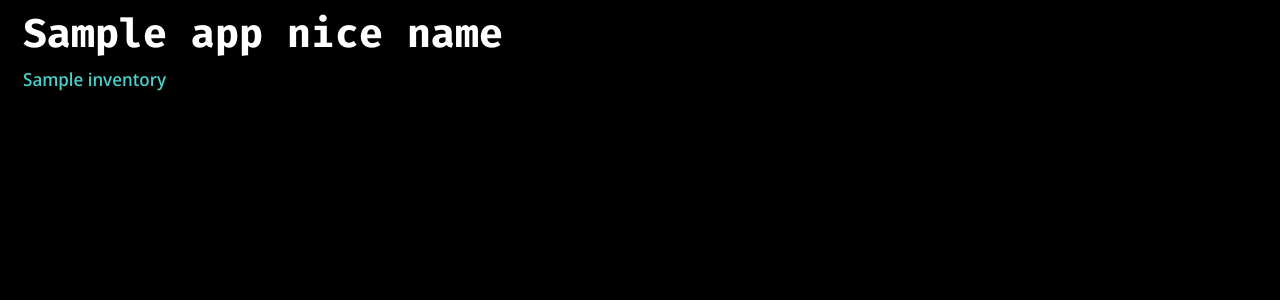
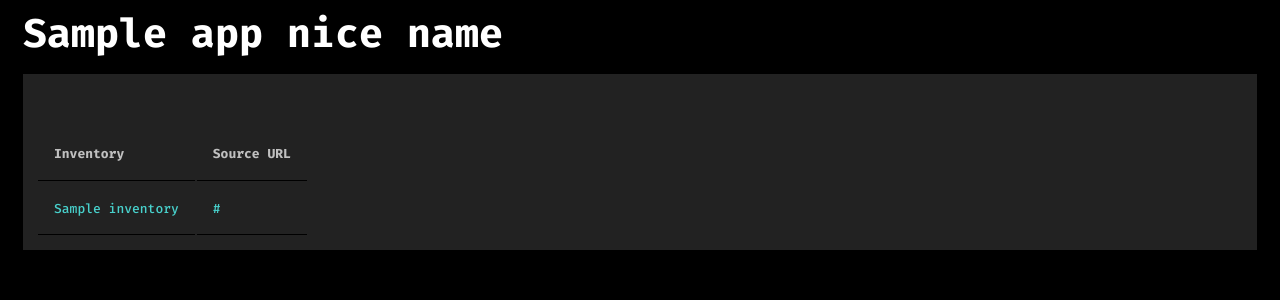
Before and after one commit to kism/ansible-inventory-cmdb, a Flask app: template ansibleinventorycmdb/templates/home.html.j2 in a window 1280 px wide. Shown: the top 300 px of the page. Run offline with Flask 3, Linux system fonts and the light colour scheme; the template is opened without the code that fills it: most values are stand-ins (such as "Sample title", 1, 10 or a date in 2020); parts of the project's set-up code (start-up, migrations or seed data) failed here and were passed over.

Commit message:
better sites

```diff
--- a/ansibleinventorycmdb/bp_cmdb.py
+++ b/ansibleinventorycmdb/bp_cmdb.py
@@ -43,9 +43,9 @@ def home() -> str:
 
     inventories = cmdb.get_inventories()
 
-    inventory_names = list(inventories.keys())
+    # inventory_names = list(inventories.keys())
 
-    return render_template("home.html.j2", __app_nice_name="Ansible Inventory CMDB", inventories=inventory_names)
+    return render_template("home.html.j2", __app_nice_name="Ansible Inventory CMDB", inventories=inventories)
 
 
 # Flask homepage, generally don't have this as a blueprint.
--- a/ansibleinventorycmdb/templates/home.html.j2
+++ b/ansibleinventorycmdb/templates/home.html.j2
@@ -11,7 +11,12 @@
 <body>
     <main>
         <h1 id="TITLE">{{ __app_nice_name }}</h1>
-        {% for inventory in inventories %}<p><a href="/inventory/{{ inventory }}">{{ inventory }}</a></p>{% endfor %}
+        <table>
+            <tr>
+                <th>Inventory</th>
+                <th>Source URL</th>
+            </tr>
+        {% for inventory, inventory_dict in inventories.items() %}<tr><td><a href="/inventory/{{ inventory }}">{{ inventory }}</a></td><td><a href="{{ inventory_dict['url'] }}">{{ inventory_dict['url'] }}</a></td></tr>{% endfor %}
     </main>
 </body>
 
--- a/ansibleinventorycmdb/templates/inventory.html.j2
+++ b/ansibleinventorycmdb/templates/inventory.html.j2
@@ -10,7 +10,7 @@
 
 <body>
     <main>
-        <h1 id="TITLE">inventory: <b>{{ inventory_name }}</b></h1>
+        <br><p id="TITLE">inventory: <b>{{ inventory_name }}</b></p>
         <table id="Hosts">
             <tr>
                 {% for key, value in schema_mapping.items() %}<th onclick="sortTable({{ loop.index0 }})"">{{ value }}</th>{% endfor %}<th>Host Vars</th><th>Group Vars</th>
--- a/ansibleinventorycmdb/templates/vars.html.j2
+++ b/ansibleinventorycmdb/templates/vars.html.j2
@@ -10,7 +10,7 @@
 
 <body>
     <main>
-        <p>{{ __thing }}: <b>{{ __host }}</b></p>
+        <br><p>{{ __thing }}: <b>{{ __host }}</b></p>
         <code>{{ __vars }}</code>
     </main>
 </body>
```
